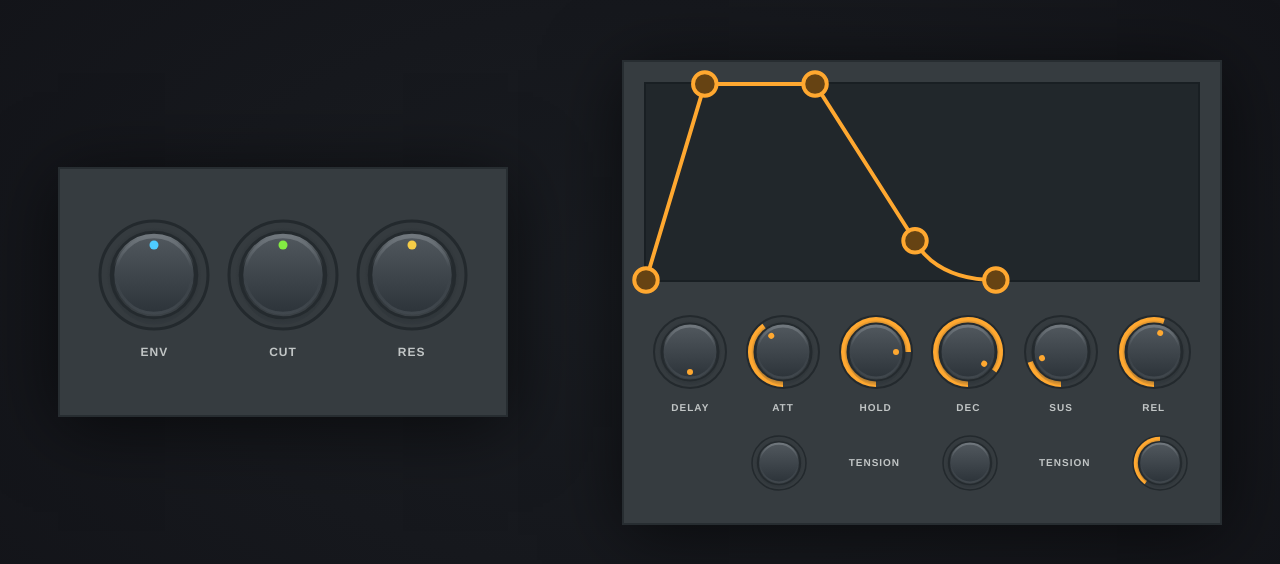
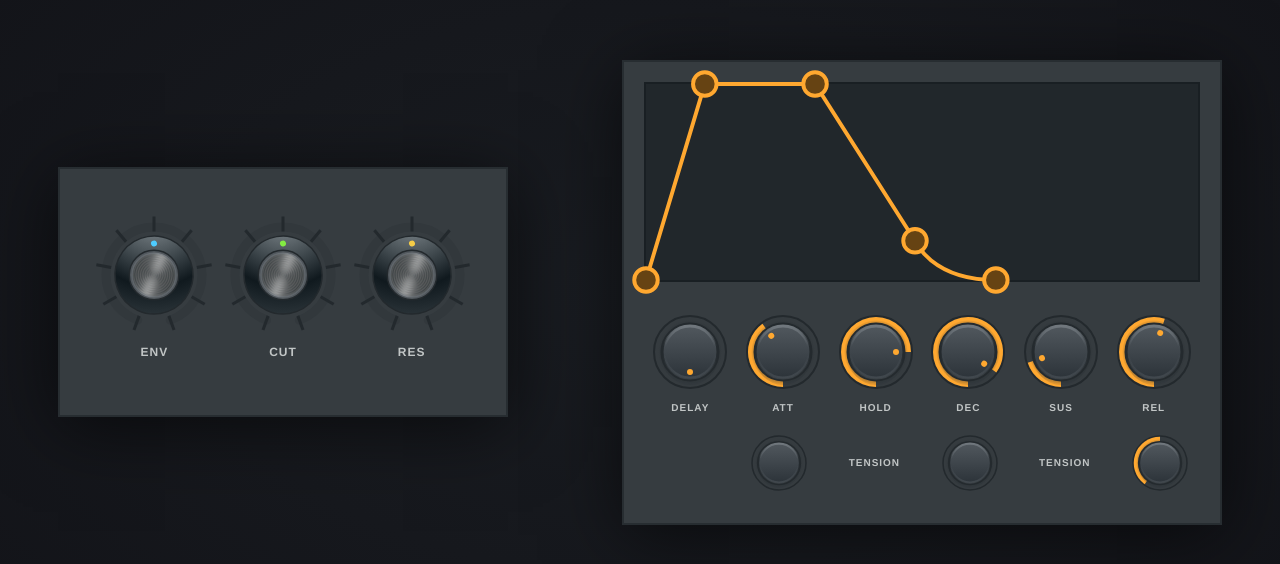
Before and after one commit to jhnsnc/precision-inputs, a website built with webpack: page src/demo/demo.html in a window 1280 px wide. Shown: the part 108-672 px from the top of the page. Built offline with nearby package versions, Linux system fonts and the light colour scheme.

Commit message:
implementing reactive grip dial svg and update methods

```diff
--- a/src/fl-controls/fl-reactive-grip-dial.js
+++ b/src/fl-controls/fl-reactive-grip-dial.js
@@ -4,15 +4,24 @@ import {
   svgNS,
   defineSvgGradient,
   defineBlurFilter,
+  defineDarkenFilter,
+  defineMask,
+  createGroup,
+  createRectangle,
+  createCircle,
+  createLine,
+  createPath,
 } from '../utils/svg';
 
 import colors from './fl-colors';
 
 import KnobInput from '../base/knob-input';
 
+let instanceCount = 0;
+
 // options:
 //   - indicatorDotColor (string, hexcolor) - 'transparent' to disable (default = FL default color)
-//   - notches (int) - number of notches in the outer ring
+//   - guideTicks (int) - number of tick marks on the outer guide ring (default = 9)
 //   - gripBumps (int) - number of grip bumps that appear when interacting with the dial (default = 5)
 //   - gripExtrusion (Number) - the degree to which the grips 'cut' into the dial when the user interacts with it, range (0.0, 1.0) (default = 0.6)
 //   - minRotation (Number) - angle of rotation corresponding to the `min` value, relative to pointing straight down (default = pointing to the first notch)
@@ -26,12 +35,17 @@ export default class FLReactiveGripDial extends KnobInput {
 
     // options
     const indicatorDotColor = typeof options.indicatorDotColor !== 'undefined' ? options.indicatorDotColor : colors.default.str;
+    const guideTicks = typeof options.guideTicks === 'number' ? options.guideTicks : 9;
+    const gripBumps = typeof options.gripBumps === 'number' ? options.gripBumps : 5;
+    const gripExtrusion = typeof options.gripExtrusion === 'number' ? options.gripExtrusion : 0.6;
+    const minRotation = typeof options.minRotation === 'number' ? options.minRotation : (0.5/guideTicks) * 360;
+    const maxRotation = typeof options.maxRotation === 'number' ? options.maxRotation : (1-(0.5/guideTicks)) * 360;
 
     // construct visual element and attach to DOM
-    const visualElement = FLReactiveGripDial._constructVisualElement(indicatorDotColor);
+    const visualElement = FLReactiveGripDial._constructVisualElement(indicatorDotColor, guideTicks, minRotation, maxRotation);
 
     // create visual update functions
-    options.visualContext = FLReactiveGripDial._getVisualSetupFunction();
+    options.visualContext = FLReactiveGripDial._getVisualSetupFunction(minRotation, maxRotation, gripBumps, gripExtrusion);
     options.updateVisuals = FLReactiveGripDial._getVisualUpdateFunction();
 
     containerElement.classList.add('fl-reactive-grip-dial');
@@ -41,123 +55,163 @@ export default class FLReactiveGripDial extends KnobInput {
     super(containerElement, visualElement, options);
   }
 
-  static _constructVisualElement(indicatorDotColor) {
+  static _constructVisualElement(indicatorDotColor, guideTicks, minRotation, maxRotation) {
     const svg = document.createElementNS(svgNS, 'svg');
     svg.classList.add('fl-reactive-grip-dial__svg');
     svg.setAttribute('viewBox', '0 0 40 40');
 
-    // FIXME
-    defineBlurFilter('grad__fl-reactive-grip-dial__focus-indicator-glow', 2);
-    const focusIndicator = document.createElementNS(svgNS, 'circle');
-    focusIndicator.classList.add('fl-reactive-grip-dial__focus-indicator');
-    focusIndicator.setAttribute('cx', 20);
-    focusIndicator.setAttribute('cy', 20);
-    focusIndicator.setAttribute('r', 18);
-    focusIndicator.setAttribute('fill', indicatorDotColor);
-    focusIndicator.setAttribute('filter', 'url(#grad__fl-reactive-grip-dial__focus-indicator-glow)');
-    focusIndicator.style.setProperty('opacity', 0, 'important');
+    // point position utils
+    const thetaOffset = Math.PI/2;
+    const minTheta = minRotation * Math.PI / 180;
+    const maxTheta = maxRotation * Math.PI / 180;
+    const thetaDelta = maxTheta - minTheta;
+    const x = (r, theta) => 20 + r*Math.cos(thetaOffset + theta);
+    const y = (r, theta) => 20 + r*Math.sin(thetaOffset + theta);
 
-    const indicatorRingBg = document.createElementNS(svgNS, 'circle');
-    indicatorRingBg.classList.add('fl-reactive-grip-dial__indicator-ring-bg');
-    indicatorRingBg.setAttribute('cx', 20);
-    indicatorRingBg.setAttribute('cy', 20);
-    indicatorRingBg.setAttribute('r', 18);
-    indicatorRingBg.setAttribute('fill', '#353b3f');
-    indicatorRingBg.setAttribute('stroke', '#23292d');
+    // container for defs specific to this dial instance
+    const defs = document.createElementNS(svgNS, 'defs');
+    const initialGripPath = 'M20,33A13,13,0,0,1,20,7A-13,13,0,0,1,20,33Z';
+    const gripMask = document.createElementNS(svgNS, 'mask');
+    gripMask.id = `mask__fl-reactive-grip__grip-outline--${instanceCount++}`;
+    const gripMaskPath = createPath(initialGripPath, {
+      classes: 'fl-reactive-grip-dial__grip-mask-path',
+      fill: '#ffffff',
+    });
+    gripMask.appendChild(gripMaskPath);
+    defs.appendChild(gripMask);
 
-    const indicatorRing = document.createElementNS(svgNS, 'path');
-    indicatorRing.classList.add('fl-reactive-grip-dial__indicator-ring');
-    indicatorRing.setAttribute('d', 'M20,20Z');
-    indicatorRing.setAttribute('fill', indicatorDotColor);
+    // guides
+    const guides = createGroup({ classes: 'fl-reactive-grip-dial__guides' });
+    const guideRing = createPath(`M${x(16,minTheta)},${y(16,minTheta)}A16,16,0,0,1,20,4A-16,16,0,0,1,${x(16,maxTheta)},${y(16,maxTheta)}`, {
+      classes: 'fl-reactive-grip-dial__guide-ring',
+      stroke: '#32383c',
+      strokeWidth: 3,
+      strokeLinecap: 'round',
+    });
+    const guideTickMarks = [];
+    for (let i=0; i<guideTicks; i++) {
+      let theta = minTheta + i*thetaDelta/(guideTicks-1);
+      guideTickMarks.push( createLine(x(19.5,theta), y(19.5,theta), x(14.5,theta), y(14.5,theta),{
+        classes: 'fl-reactive-grip-dial__guide-tick',
+        stroke: '#23292d',
+      }) );
+    }
+    guides.appendChild(guideRing);
+    guideTickMarks.forEach(el => guides.appendChild(el));
 
-    // dial group
-    const dial = document.createElementNS(svgNS, 'g');
-    dial.classList.add('fl-reactive-grip-dial__dial');
+    // dial grip
+    const grip = createGroup({ classes: 'fl-reactive-grip-dial__grip' });
+    const gripFill = createRectangle(6, 6, 28, 28, {
+      classes: 'fl-reactive-grip-dial__grip-fill',
+      fill: defineSvgGradient('grad__fl-reactive-grip-dial__grip-fill', 'radial', {cx: 0.5, cy: -0.2, r: 1.2, fx: 0.5, fy: -0.2}, {
+        '0%': '#8b9499',
+        '70%': '#10191e',
+        '100%': '#2b3439',
+      }),
+      mask: `url(#${gripMask.id})`,
+    });
+    const gripOutline = createPath(initialGripPath, {
+      classes: 'fl-reactive-grip-dial__grip-outline',
+      stroke: '#23292d',
+      strokeWidth: 0.5,
+    });
+    const indicatorDot = createCircle(x(10.5,minTheta), y(10.5,minTheta), 1, {
+      classes: 'fl-reactive-grip-dial__indicator-dot',
+      fill: indicatorDotColor,
+    });
+    grip.appendChild(gripFill);
+    grip.appendChild(gripOutline);
+    grip.appendChild(indicatorDot);
 
-    defineSvgGradient('grad__fl-reactive-grip-dial__soft-shadow', 'radial', {cx: 0.5, cy: 0.5, r: 0.5}, {
-      '85%':  { color: '#242a2e', opacity: 0.4 },
-      '100%': { color: '#242a2e', opacity: 0 },
+    // dial top
+    const chrome = createGroup({ classes: 'fl-reactive-grip-dial__chrome' });
+    const blurMain = defineBlurFilter('filter__fl-reactive-grip-dial__blur-base', 1.5);
+    const blurHighlight = defineBlurFilter('filter__fl-reactive-grip-dial__blur-base', 0.5);
+    const gradColorStops = {
+      '0%': { color: '#ffffff', opacity: 0.0 },
+      '100%': { color: '#ffffff', opacity: 0.12 },
+    };
+    const chromeGradientA = defineSvgGradient('grad__fl-reactive-grip-dial__gradient-a', 'linear', {x1:0, y1:0, x2:0, y2:1}, gradColorStops);
+    const chromeGradientB = defineSvgGradient('grad__fl-reactive-grip-dial__gradient-b', 'linear', {x1:0, y1:1, x2:0, y2:0}, gradColorStops);
+    const chromeGradientC = defineSvgGradient('grad__fl-reactive-grip-dial__gradient-c', 'linear', {x1:0, y1:0, x2:1, y2:0}, gradColorStops);
+    const chromeGradientD = defineSvgGradient('grad__fl-reactive-grip-dial__gradient-d', 'linear', {x1:1, y1:0, x2:0, y2:0}, gradColorStops);
+    const darken = defineDarkenFilter('filter__fl-reactive-grip-dial__darken', 0.75, 0.05);
+
+    // dial top - chrome base
+    const chromeBase = createGroup({
+      classes: 'fl-reactive-grip-dial__chrome-base',
+      mask: defineMask('mask__fl-reactive-grip__chrome-base', [ createCircle(20, 20, 8, { fill: '#ffffff' }) ]),
+      transform: 'rotate(-25 20 20)'
     });
-    const dialSoftShadow = document.createElementNS(svgNS, 'circle');
-    dialSoftShadow.classList.add('fl-reactive-grip-dial__dial-soft-shadow');
-    dialSoftShadow.setAttribute('cx', 20);
-    dialSoftShadow.setAttribute('cy', 20);
-    dialSoftShadow.setAttribute('r', 16);
-    dialSoftShadow.setAttribute('fill', 'url(#grad__fl-reactive-grip-dial__soft-shadow)');
+    const chromeBaseMain = createGroup({ filter: blurMain });
+    chromeBaseMain.appendChild( createRectangle(12, 12, 16, 16, { fill: '#383d3f' }) );
+    chromeBaseMain.appendChild( createRectangle(12, 12, 8, 16, { fill: chromeGradientA }) );
+    chromeBaseMain.appendChild( createRectangle(20, 12, 8, 16, { fill: chromeGradientB }) );
+    chromeBaseMain.appendChild( createRectangle(12, 12, 16, 8, { fill: chromeGradientC }) );
+    chromeBaseMain.appendChild( createRectangle(12, 20, 16, 8, { fill: chromeGradientD }) );
+    chromeBaseMain.appendChild( createLine(12, 28, 19, 21, { stroke: '#ffffff', strokeOpacity: 0.8 }) );
+    chromeBaseMain.appendChild( createLine(21, 19, 28, 12, { stroke: '#ffffff', strokeOpacity: 0.8 }) );
+    chromeBase.appendChild(chromeBaseMain);
+    chromeBase.appendChild( createLine(12, 28, 19.5, 20.5, { stroke: '#ffffff', strokeOpacity: 0.5, strokeWidth: 0.75, filter: blurHighlight }) );
+    chromeBase.appendChild( createLine(20.5, 19.5, 28, 12, { stroke: '#ffffff', strokeOpacity: 0.5, strokeWidth: 0.75, filter: blurHighlight }) );
 
-    const dialHardShadow = document.createElementNS(svgNS, 'ellipse');
-    dialHardShadow.classList.add('fl-reactive-grip-dial__dial-hard-shadow');
-    dialHardShadow.setAttribute('cx', 20);
-    dialHardShadow.setAttribute('cy', 22);
-    dialHardShadow.setAttribute('rx', 14);
-    dialHardShadow.setAttribute('ry', 14.5);
-    dialHardShadow.setAttribute('fill', '#242a2e');
-    dialHardShadow.setAttribute('opacity', 0.15);
+    // dial top - chrome ridges
+    const chromeRidgesMaskItems = [];
+    for (let i=1; i<11; i++) {
+      chromeRidgesMaskItems.push( createCircle(20, 20, i*7.5/10, { stroke: '#ffffff', strokeWidth: 0.5*7.5/10 }) );
+    }
+    const chromeRidges = createGroup({
+      classes: 'fl-reactive-grip-dial__chrome-ridges',
+      mask: defineMask('mask__fl-reactive-grip__chrome-ridges', chromeRidgesMaskItems),
+      transform: 'rotate(-19 20 20)',
+      filter: darken
+    });
+    const chromeRidgesMain = createGroup({ filter: blurMain });
+    chromeRidgesMain.appendChild( createRectangle(12, 12, 16, 16, { fill: '#383d3f' }) );
+    chromeRidgesMain.appendChild( createRectangle(12, 12, 8, 16, { fill: chromeGradientA }) );
+    chromeRidgesMain.appendChild( createRectangle(20, 12, 8, 16, { fill: chromeGradientB }) );
+    chromeRidgesMain.appendChild( createRectangle(12, 12, 16, 8, { fill: chromeGradientC }) );
+    chromeRidgesMain.appendChild( createRectangle(12, 20, 16, 8, { fill: chromeGradientD }) );
+    chromeRidgesMain.appendChild( createLine(12, 28, 19, 21, { stroke: '#ffffff', strokeOpacity: 0.8 }) );
+    chromeRidgesMain.appendChild( createLine(21, 19, 28, 12, { stroke: '#ffffff', strokeOpacity: 0.8 }) );
+    chromeRidges.appendChild(chromeRidgesMain);
+    chromeRidges.appendChild( createLine(12, 28, 19.5, 20.5, { stroke: '#ffffff', strokeOpacity: 0.5, strokeWidth: 0.75, filter: blurHighlight }) );
+    chromeRidges.appendChild( createLine(20.5, 19.5, 28, 12, { stroke: '#ffffff', strokeOpacity: 0.5, strokeWidth: 0.75, filter: blurHighlight }) );
 
-    defineSvgGradient('grad__fl-reactive-grip-dial__dial-base', 'linear', {x1:0, y1:0, x2:0, y2:1}, {
-      '0%': '#52595f',
-      '100%': '#2b3238',
+    // dial top - combine
+    const chromeOutline = createCircle(20, 20, 8, {
+      classes: 'fl-reactive-grip-dial__chrome-outline',
+      stroke: '#23292d',
     });
-    const dialBase = document.createElementNS(svgNS, 'circle');
-    dialBase.classList.add('fl-reactive-grip-dial__dial-base');
-    dialBase.setAttribute('cx', 20);
-    dialBase.setAttribute('cy', 20);
-    dialBase.setAttribute('r', 14);
-    dialBase.setAttribute('fill', 'url(#grad__fl-reactive-grip-dial__dial-base)');
-    dialBase.setAttribute('stroke', '#242a2e');
-    dialBase.setAttribute('stroke-width', 1.5);
-
-    defineSvgGradient('grad__fl-reactive-grip-dial__dial-highlight', 'linear', {x1:0, y1:0, x2:0, y2:1}, {
-      '0%':   { color: '#70777d', opacity: 1 },
-      '40%':  { color: '#70777d', opacity: 0 },
-      '55%':  { color: '#70777d', opacity: 0 },
-      '100%': { color: '#70777d', opacity: 0.3 },
+    const chromeHighlight = createCircle(20, 20, 7.5, {
+      classes: 'fl-reactive-grip-dial__chrome-highlight',
+      stroke: '#70777d',
+      strokeOpacity: 0.6,
     });
-    const dialhighlightStroke = document.createElementNS(svgNS, 'circle');
-    dialhighlightStroke.classList.add('fl-reactive-grip-dial__dial-highlight-stroke');
-    dialhighlightStroke.setAttribute('cx', 20);
-    dialhighlightStroke.setAttribute('cy', 20);
-    dialhighlightStroke.setAttribute('r', 13);
-    dialhighlightStroke.setAttribute('fill', 'transparent');
-    dialhighlightStroke.setAttribute('stroke', 'url(#grad__fl-reactive-grip-dial__dial-highlight)');
-    dialhighlightStroke.setAttribute('stroke-width', 1.5);
-
-    const dialHighlight = document.createElementNS(svgNS, 'circle');
-    dialHighlight.classList.add('fl-reactive-grip-dial__dial-highlight');
-    dialHighlight.setAttribute('cx', 20);
-    dialHighlight.setAttribute('cy', 20);
-    dialHighlight.setAttribute('r', 14);
-    dialHighlight.setAttribute('fill', '#ffffff');
-
-    const indicatorDot = document.createElementNS(svgNS, 'circle');
-    indicatorDot.classList.add('fl-reactive-grip-dial__indicator-dot');
-    indicatorDot.setAttribute('cx', 20);
-    indicatorDot.setAttribute('cy', 30);
-    indicatorDot.setAttribute('r', 1.5);
-    indicatorDot.setAttribute('fill', indicatorDotColor);
-
-    // combine dial
-    dial.appendChild(dialSoftShadow);
-    dial.appendChild(dialHardShadow);
-    dial.appendChild(dialBase);
-    dial.appendChild(dialhighlightStroke);
-    dial.appendChild(dialHighlight);
-    dial.appendChild(indicatorDot);
+    chrome.appendChild(chromeBase);
+    chrome.appendChild(chromeRidges);
+    chrome.appendChild(chromeOutline);
+    chrome.appendChild(chromeHighlight);
 
     // combine all
-    svg.appendChild(focusIndicator);
-    svg.appendChild(indicatorRingBg);
-    svg.appendChild(indicatorRing);
-    svg.appendChild(dial);
+    svg.appendChild(defs);
+    svg.appendChild(guides);
+    svg.appendChild(grip);
+    svg.appendChild(chrome);
 
     return svg;
   }
 
-  static _getVisualSetupFunction() {
+  // TODO: morph shape on hover
+
+  static _getVisualSetupFunction(minRotation, maxRotation, gripBumps, gripExtrusion) {
     return function() {
-      this.indicatorRing = this.element.querySelector('.fl-reactive-grip-dial__indicator-ring');
-      var ringStyle = getComputedStyle(this.element.querySelector('.fl-reactive-grip-dial__indicator-ring-bg'));
-      this.r = parseFloat(ringStyle.r) - (parseFloat(ringStyle.strokeWidth) / 2);
+      this.rotationDelta = maxRotation - minRotation;
+
+      this.gripMask = this.element.querySelector('.fl-reactive-grip-dial__grip-mask-path');
+      this.gripMask.style[`${this.transformProperty}Origin`] = '20px 20px';
+      this.gripOutline = this.element.querySelector('.fl-reactive-grip-dial__grip-outline');
+      this.gripOutline.style[`${this.transformProperty}Origin`] = '20px 20px';
       this.indicatorDot = this.element.querySelector('.fl-reactive-grip-dial__indicator-dot');
       this.indicatorDot.style[`${this.transformProperty}Origin`] = '20px 20px';
     };
@@ -165,10 +219,9 @@ export default class FLReactiveGripDial extends KnobInput {
 
   static _getVisualUpdateFunction() {
     return function(norm) {
-      var theta = Math.PI*2*norm + 0.5*Math.PI;
-      var endX = this.r*Math.cos(theta) + 20;
-      var endY = this.r*Math.sin(theta) + 20;
-      this.indicatorDot.style[this.transformProperty] = `rotate(${360*norm}deg)`;
+      this.gripMask.style[this.transformProperty] = `rotate(${norm*this.rotationDelta}deg)`;
+      this.gripOutline.style[this.transformProperty] = `rotate(${norm*this.rotationDelta}deg)`;
+      this.indicatorDot.style[this.transformProperty] = `rotate(${norm*this.rotationDelta}deg)`;
     };
   }
 }
```
Also changed, not shown: src/fl-controls/fl-reactive-grip-dial.scss (+16 -17 lines).
